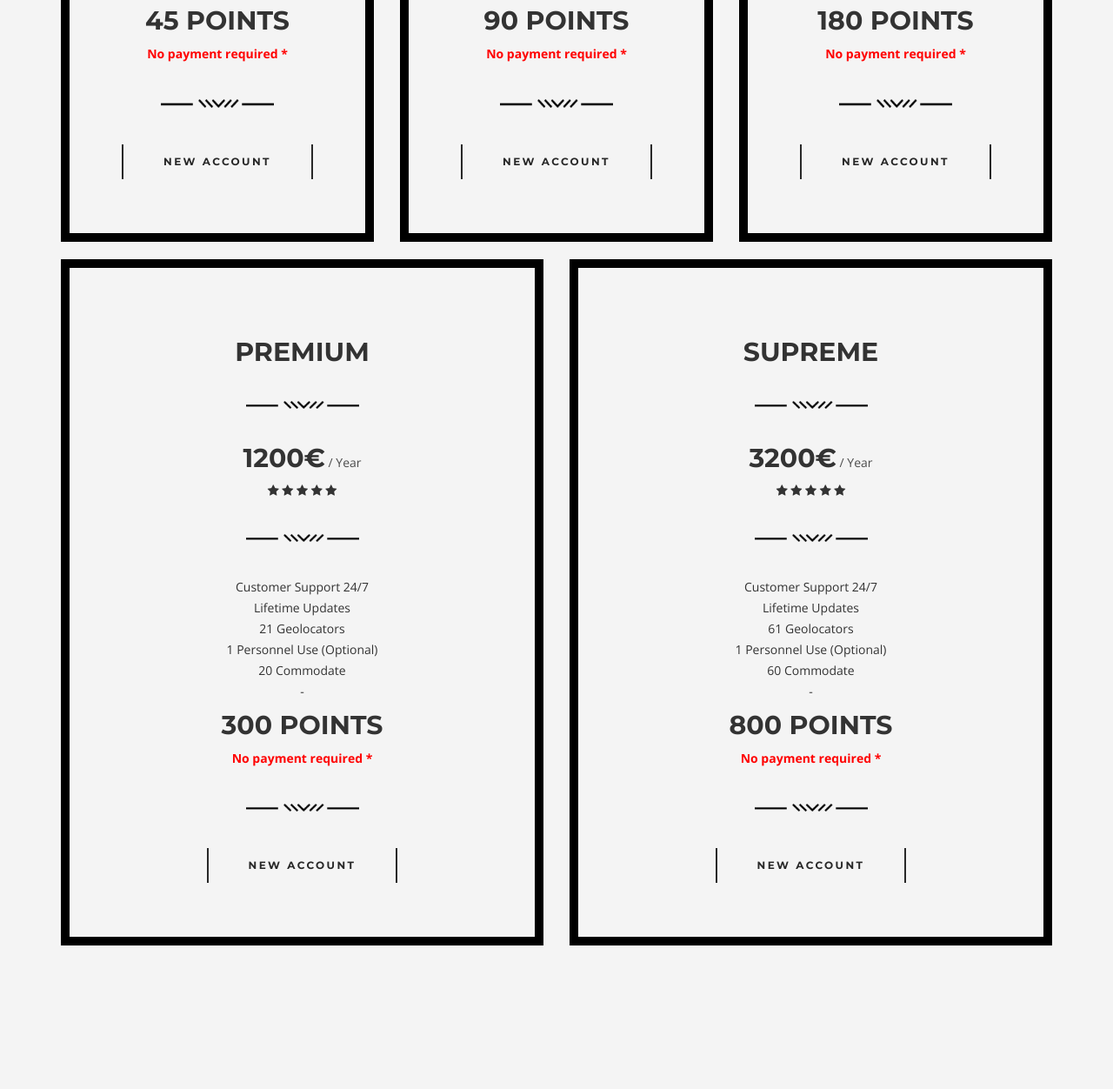
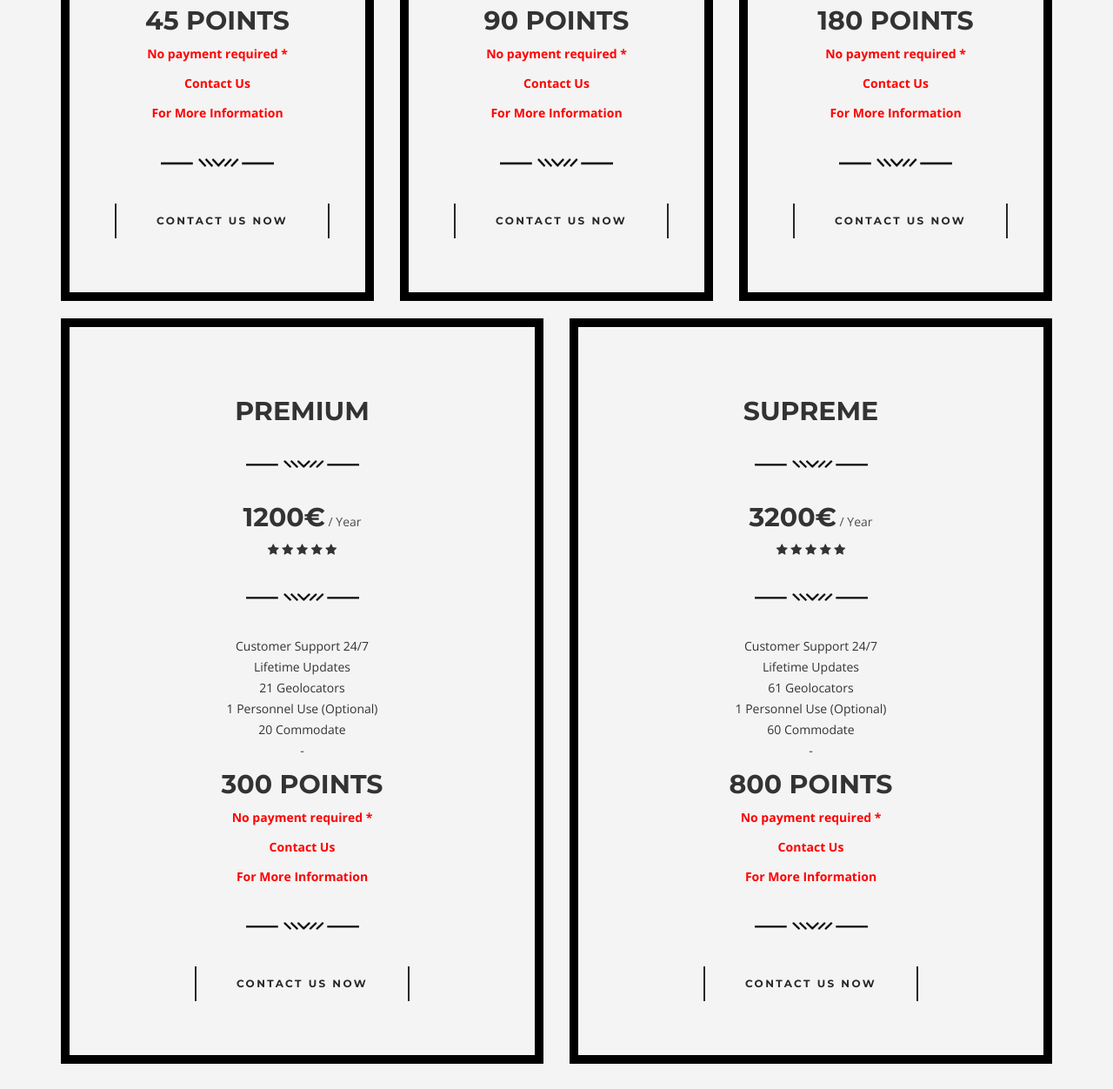
Before and after one commit to abdelselouane/blackdiamondforce, a plain HTML site: page pricing.html in a window 1280 px wide. Shown: the part 2108-3360 px from the top of the page at 87% size. Drawn offline with nearby package versions, Linux system fonts and the light colour scheme.

Commit message:
update more info contact

```diff
--- a/pricing.html
+++ b/pricing.html
@@ -247,11 +247,17 @@ Black Diamond Force built this website with a purpose of making the wordwide mar
                                 <ul>
                                     <li><span style="color:red; font-weight:bold;">No payment required *</span></li>
                                 </ul>
+                                <ul>
+                                    <li><span style="color:red; font-weight:bold;">Contact Us</span></li>
+                                </ul>
+                                <ul>
+                                    <li><span style="color:red; font-weight:bold;">For More Information</span></li>
+                                </ul>
                             </div>
 
                             <img class=" separator center-block img-responsive" src="img/separatorBlack.png" alt="Dotted Separator">
 
-                            <a class="btn btn-default btn-black center-block" href="http://cadastro.officegeteasy.com/blackdiamondforce" target="_blank">New Account</a>
+                            <a class="btn btn-default btn-black center-block" href="contact.html" target="_blank">Contact Us Now</a>
                         </div>
                     </div>
 
@@ -297,11 +303,17 @@ Black Diamond Force built this website with a purpose of making the wordwide mar
                                 <ul>
                                     <li><span style="color:red; font-weight:bold;">No payment required *</span></li>
                                 </ul>
+                                <ul>
+                                    <li><span style="color:red; font-weight:bold;">Contact Us</span></li>
+                                </ul>
+                                <ul>
+                                    <li><span style="color:red; font-weight:bold;">For More Information</span></li>
+                                </ul>
                             </div>
 
                             <img class=" separator center-block img-responsive" src="img/separatorBlack.png" alt="Dotted Separator">
 
-                            <a class="btn btn-default btn-black center-block" href="http://cadastro.officegeteasy.com/blackdiamondforce" target="_blank">New Account</a>
+                            <a class="btn btn-default btn-black center-block" href="contact.html" target="_blank">Contact Us Now</a>
                         </div>
                     </div>
 
@@ -347,11 +359,17 @@ Black Diamond Force built this website with a purpose of making the wordwide mar
                                 <ul>
                                     <li><span style="color:red; font-weight:bold;">No payment required *</span></li>
                                 </ul>
+                                <ul>
+                                    <li><span style="color:red; font-weight:bold;">Contact Us</span></li>
+                                </ul>
+                                <ul>
+                                    <li><span style="color:red; font-weight:bold;">For More Information</span></li>
+                                </ul>
                             </div>
 
                             <img class=" separator center-block img-responsive" src="img/separatorBlack.png" alt="Dotted Separator">
 
-                            <a class="btn btn-default btn-black center-block" href="http://cadastro.officegeteasy.com/blackdiamondforce" target="_blank">New Account</a>
+                            <a class="btn btn-default btn-black center-block" href="contact.html" target="_blank">Contact Us Now</a>
                         </div>
                     </div>
                 </div>
@@ -401,11 +419,17 @@ Black Diamond Force built this website with a purpose of making the wordwide mar
                                 <ul>
                                     <li><span style="color:red; font-weight:bold;">No payment required *</span></li>
                                 </ul>
+                                <ul>
+                                    <li><span style="color:red; font-weight:bold;">Contact Us</span></li>
+                                </ul>
+                                <ul>
+                                    <li><span style="color:red; font-weight:bold;">For More Information</span></li>
+                                </ul>
                             </div>
 
                             <img class=" separator center-block img-responsive" src="img/separatorBlack.png" alt="Dotted Separator">
 
-                            <a class="btn btn-default btn-black center-block" href="http://cadastro.officegeteasy.com/blackdiamondforce" target="_blank">New Account</a>
+                            <a class="btn btn-default btn-black center-block" href="contact.html" target="_blank">Contact Us Now</a>
                         </div>
                     </div>
 
@@ -451,11 +475,17 @@ Black Diamond Force built this website with a purpose of making the wordwide mar
                                 <ul>
                                     <li><span style="color:red; font-weight:bold;">No payment required *</span></li>
                                 </ul>
+                                <ul>
+                                    <li><span style="color:red; font-weight:bold;">Contact Us</span></li>
+                                </ul>
+                                <ul>
+                                    <li><span style="color:red; font-weight:bold;">For More Information</span></li>
+                                </ul>
                             </div>
 
                             <img class=" separator center-block img-responsive" src="img/separatorBlack.png" alt="Dotted Separator">
 
-                            <a class="btn btn-default btn-black center-block" href="http://cadastro.officegeteasy.com/blackdiamondforce" target="_blank">New Account</a>
+                            <a class="btn btn-default btn-black center-block" href="contact.html" target="_blank">Contact Us Now</a>
                         </div>
                     </div>
                 </div>
```
